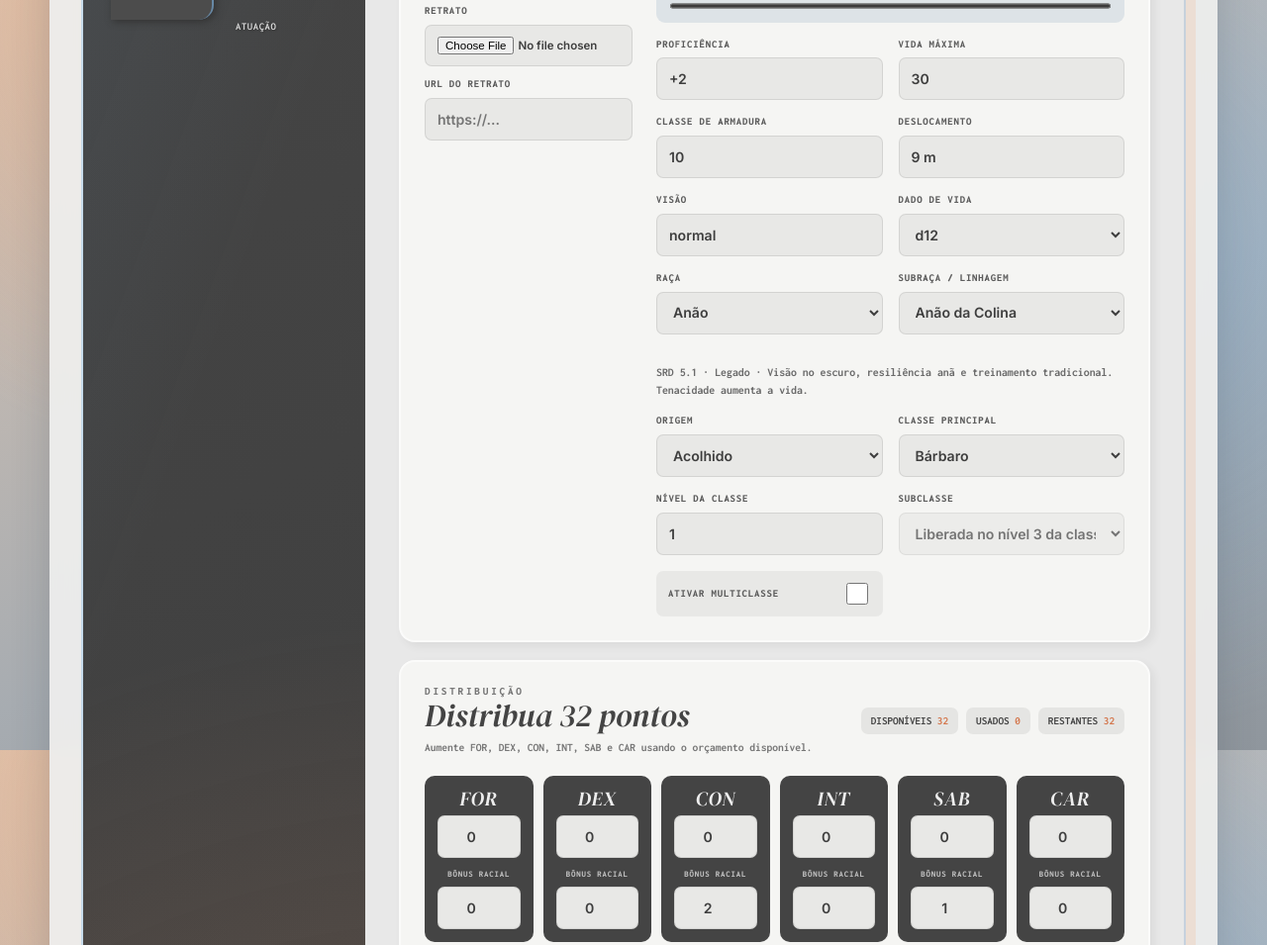
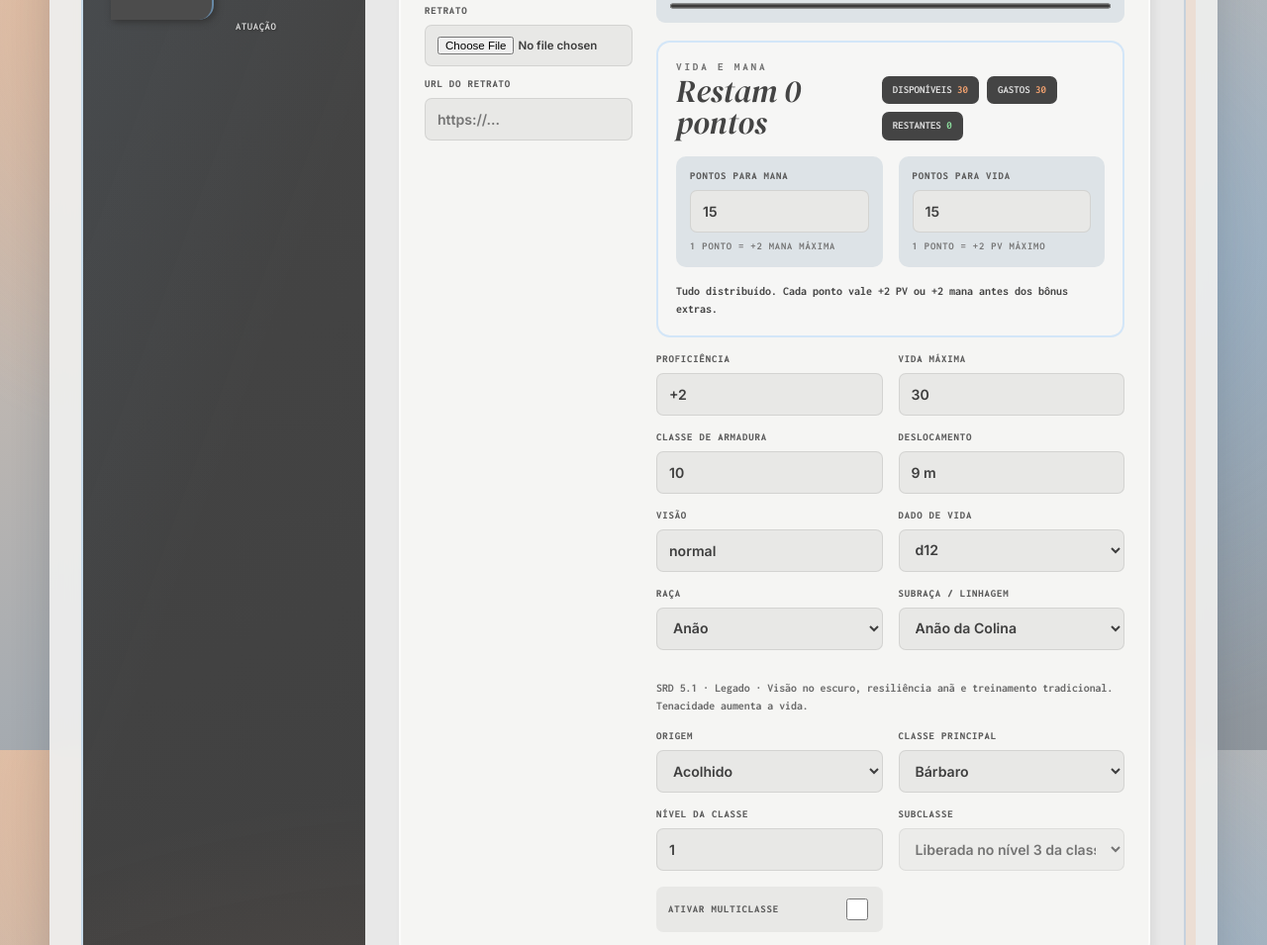
Before and after one commit to Samwns/RPG-Sistema-Criador-de-fichas, a plain HTML site: page index.html in a window 1280 px wide. Shown: the part 842-1797 px from the top of the page at 99% size. Drawn offline with nearby package versions, Linux system fonts and the light colour scheme.

Commit message:
fix: show remaining points and move resource allocation

```diff
--- a/index.html
+++ b/index.html
@@ -150,6 +150,24 @@
                     <div><span id="xpLevelLabel">Nível 1</span><b id="xpNextLabel">300 XP para o nível 2</b></div>
                     <progress id="xpProgress" max="300" value="0"></progress>
                   </div>
+                  <div class="resource-distribution-card inline-resource-card full-width">
+                    <div class="section-title">
+                      <div>
+                        <p class="panel-kicker">Vida e mana</p>
+                        <h3 id="resourceBudgetLabel">Restam 30 pontos</h3>
+                      </div>
+                      <div class="magic-budget">
+                        <span>Disponíveis <b id="requiredMagicLife">30</b></span>
+                        <span>Gastos <b id="totalMagiaVida">30</b></span>
+                        <span>Restantes <b id="magicDifference">0</b></span>
+                      </div>
+                    </div>
+                    <div class="form-grid resource-point-grid">
+                      <label><span>Pontos para mana</span><input id="pontosMagia" type="number" min="0" value="15"><small>1 ponto = +2 mana máxima</small></label>
+                      <label><span>Pontos para vida</span><input id="pontosVida" type="number" min="0" value="15"><small>1 ponto = +2 PV máximo</small></label>
+                    </div>
+                    <p class="magic-note" id="magicNote">Distribua os pontos entre Vida e Mana. Bônus de classe, raça e itens entram por cima.</p>
+                  </div>
                   <label><span>Proficiência</span><input id="profBonus" type="text" readonly value="+3"></label>
                   <label><span>Vida máxima</span><input id="vidaMaxima" type="number" min="1" value="30"></label>
                   <label><span>Classe de armadura</span><input id="armorClass" type="number" min="0" value="10"></label>
@@ -182,8 +200,8 @@
                 <div class="section-title">
                   <div>
                     <p class="panel-kicker">Distribuição</p>
-                    <h3 id="budgetLabel">Distribua 40 pontos</h3>
-                    <p class="budget-helper">Aumente FOR, DEX, CON, INT, SAB e CAR usando o orçamento disponível.</p>
+                    <h3 id="budgetLabel">Restam 40 pontos</h3>
+                    <p class="budget-helper" id="budgetHelper">Distribua seus pontos em FOR, DEX, CON, INT, SAB e CAR.</p>
                   </div>
                   <div class="point-counter">
                     <span>Disponíveis <b id="availablePoints">40</b></span>
@@ -404,17 +422,10 @@
 
               <section class="content-card magic-section active" data-magic-section="magic-sheet">
                 <div class="form-grid">
-                  <label><span>Pontos para mana</span><input id="pontosMagia" type="number" min="0" value="15"><small>1 ponto = +2 mana máxima</small></label>
-                  <label><span>Pontos para vida</span><input id="pontosVida" type="number" min="0" value="15"><small>1 ponto = +2 PV máximo</small></label>
                   <label><span>Atributo de conjuração</span><select id="castingStat"><option value="int">INT</option><option value="sab">SAB</option><option value="car">CAR</option></select></label>
                   <label><span>Espaços totais</span><input id="spellSlots" type="number" min="0" value="0"></label>
                 </div>
-                <div class="magic-budget">
-                  <span>Disponíveis <b id="requiredMagicLife">30</b></span>
-                  <span>Gastos <b id="totalMagiaVida">30</b></span>
-                  <span>Restantes <b id="magicDifference">0</b></span>
-                </div>
-                <p class="magic-note" id="magicNote">Distribua os pontos entre Vida e Mana. Bônus de classe, raça e itens entram por cima.</p>
+                <p class="magic-note">Os pontos de Vida e Mana ficam na aba Ficha, logo abaixo dos atributos.</p>
               </section>
 
               <section class="content-card magic-section active" data-magic-section="magic-sheet">
--- a/js/modules/mechanics.js
+++ b/js/modules/mechanics.js
@@ -296,7 +296,7 @@ export function computeModifier(total) {
 
 export function requiredMagicLife(level) {
   const lvl = Number(level) || 1;
-  return 20 + lvl * 2;
+  return 30 + Math.max(0, lvl - 1) * 2;
 }
 
 export function getRemainingPoints(level, values) {
--- a/js/modules/ui.js
+++ b/js/modules/ui.js
@@ -33,6 +33,7 @@ export const elements = {
   usedPoints: document.getElementById('usedPoints'),
   remainingPoints: document.getElementById('remainingPoints'),
   budgetLabel: document.getElementById('budgetLabel'),
+  budgetHelper: document.getElementById('budgetHelper'),
   budgetWarning: document.getElementById('budgetWarning'),
   totalFor: document.getElementById('totalFor'),
   totalDex: document.getElementById('totalDex'),
@@ -77,10 +78,14 @@ export function populateSelect(select, options) {
 }
 
 export function updateBudgetText(remainingData) {
+  const remaining = Math.max(0, remainingData.remaining);
   if (elements.availablePoints) elements.availablePoints.textContent = remainingData.budget;
   elements.usedPoints.textContent = remainingData.used;
-  elements.remainingPoints.textContent = Math.max(0, remainingData.remaining);
-  elements.budgetLabel.textContent = `Distribua ${remainingData.budget} pontos`;
+  elements.remainingPoints.textContent = remaining;
+  elements.budgetLabel.textContent = `Restam ${remaining} ponto${remaining === 1 ? '' : 's'}`;
+  if (elements.budgetHelper) {
+    elements.budgetHelper.textContent = `Disponíveis ${remainingData.budget} · usados ${remainingData.used}. Distribua em FOR, DEX, CON, INT, SAB e CAR.`;
+  }
   elements.budgetWarning.textContent = remainingData.remaining < 0 ? 'Você ultrapassou o limite disponível.' : '';
 }
 
@@ -116,6 +121,11 @@ export function updateMagicLifeUI(magic, life, level) {
   elements.totalMagiaVida.textContent = total;
   elements.requiredMagicLife.textContent = required;
   const diffLabel = document.getElementById('magicDifference');
+  const resourceBudgetLabel = document.getElementById('resourceBudgetLabel');
+  if (resourceBudgetLabel) {
+    const visibleRemaining = Math.max(0, remaining);
+    resourceBudgetLabel.textContent = `Restam ${visibleRemaining} ponto${visibleRemaining === 1 ? '' : 's'}`;
+  }
 
   if (remaining === 0) {
     diffLabel.textContent = '0';
--- a/styles.css
+++ b/styles.css
@@ -824,6 +824,33 @@ input[type="file"] {
   font: 700 .72rem/1.45 var(--mono);
 }
 
+.resource-distribution-card {
+  padding: 18px;
+  border: 2px solid color-mix(in srgb, var(--blue) 32%, rgba(255, 255, 255, .62));
+  border-radius: 14px;
+  background: rgba(246, 246, 244, .74);
+  border-color: color-mix(in srgb, var(--blue) 32%, rgba(255, 255, 255, .62));
+}
+
+.inline-resource-card {
+  margin-top: 2px;
+}
+
+.resource-point-grid {
+  margin-top: 16px;
+}
+
+.resource-point-grid label {
+  padding: 14px;
+  border-radius: 10px;
+  background: color-mix(in srgb, var(--blue) 10%, #e8e8e6);
+}
+
+.resource-point-grid small {
+  color: #777;
+  font: 700 .66rem/1.35 var(--mono);
+}
+
 .totals-grid {
   display: grid;
   grid-template-columns: repeat(6, minmax(68px, 1fr));
```
